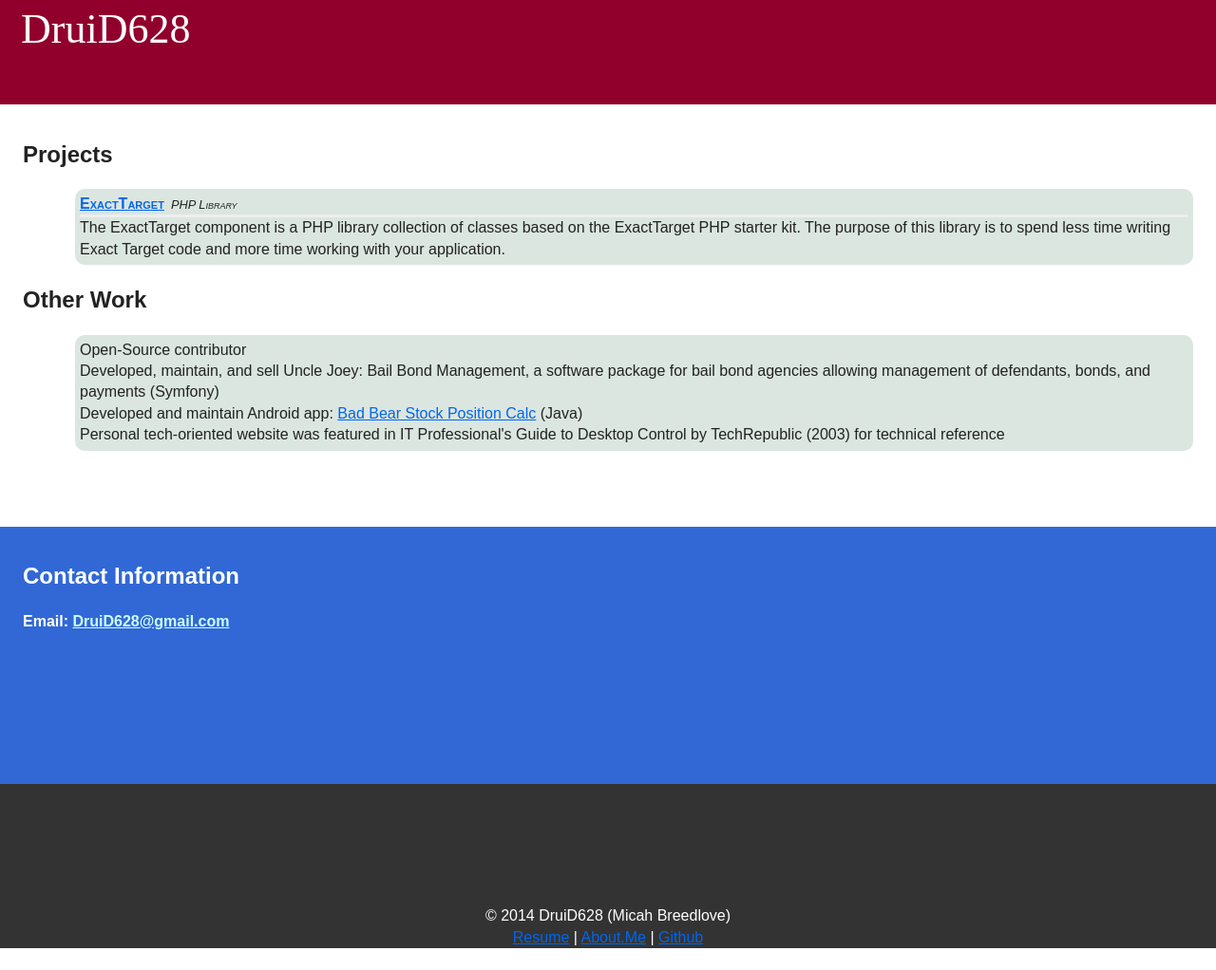
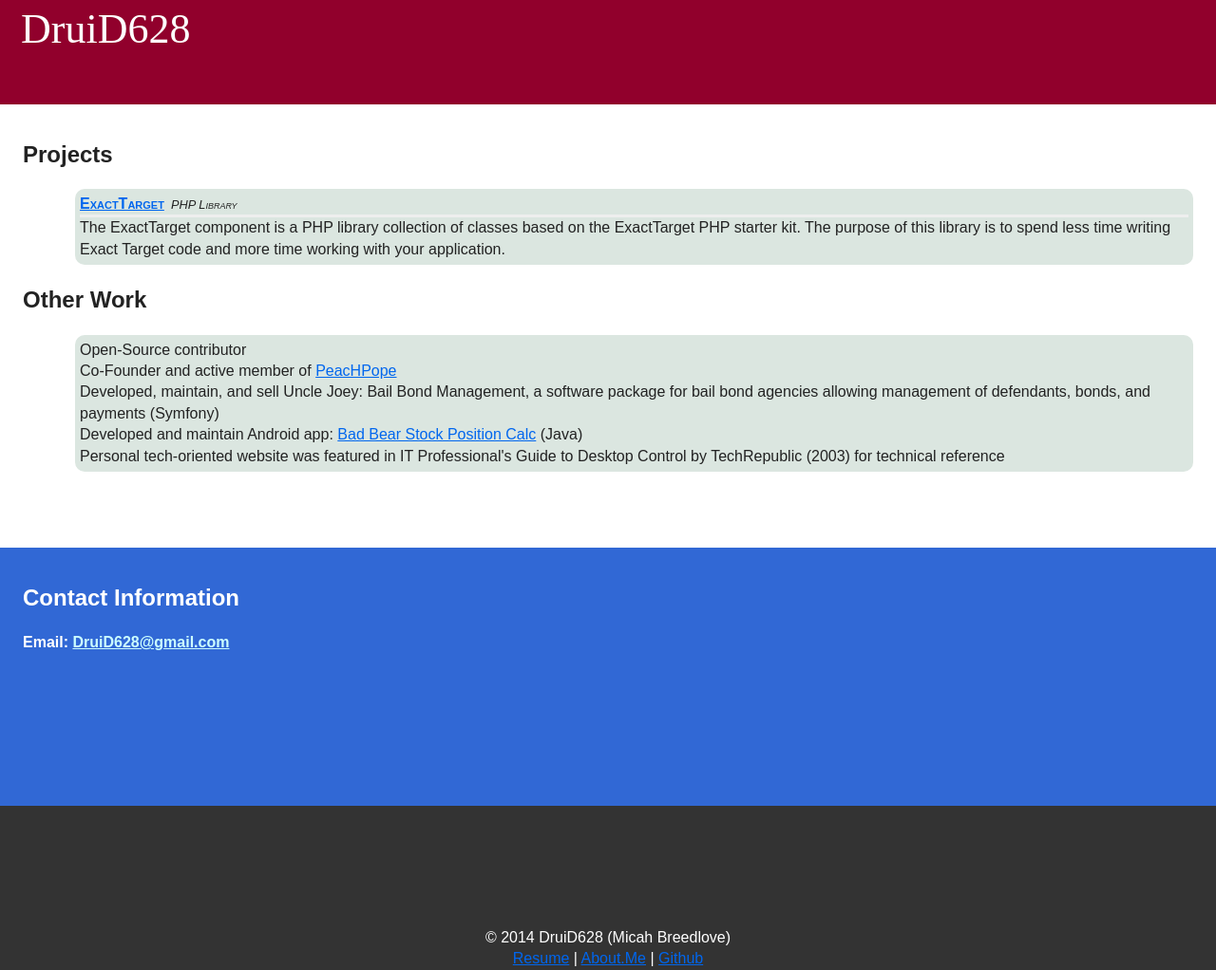
Before and after one commit to druid628/druid628.github.com, a Jekyll site: the page built from _posts/2014-04-01-index.html, in a window 1280 px wide. Shown: the whole page at 95% size. Built offline with Jekyll 4.4.1, drawn with Linux system fonts in a browser that asks for light colours; nearby versions of some CDN libraries; some web fonts are replaced; before the commit the page ends 999 px from its top, so only the background shows below that.

Commit message:
adds reference to PeacHPope

```diff
--- a/_posts/2014-04-01-index.html
+++ b/_posts/2014-04-01-index.html
@@ -29,6 +29,7 @@ permalink: /
        <li>
           <div id="honorable_mentions" class="description">
             <P>Open-Source contributor</P>
+            <P>Co-Founder and active member of <a href="http://peachpope.github.io/">PeacHPope</a></P>
             <P>Developed, maintain, and sell Uncle Joey: Bail Bond Management, a software package for bail bond agencies allowing management of defendants, bonds, and payments (Symfony)</P>
             <P>Developed and maintain Android app: <A href="http://sthen.es/c573dd3" target="_blank">Bad Bear Stock Position Calc</A> (Java)</P>
             <P>Personal tech-oriented website was featured in IT Professional's Guide to Desktop Control by TechRepublic (2003) for technical reference</P>
```
